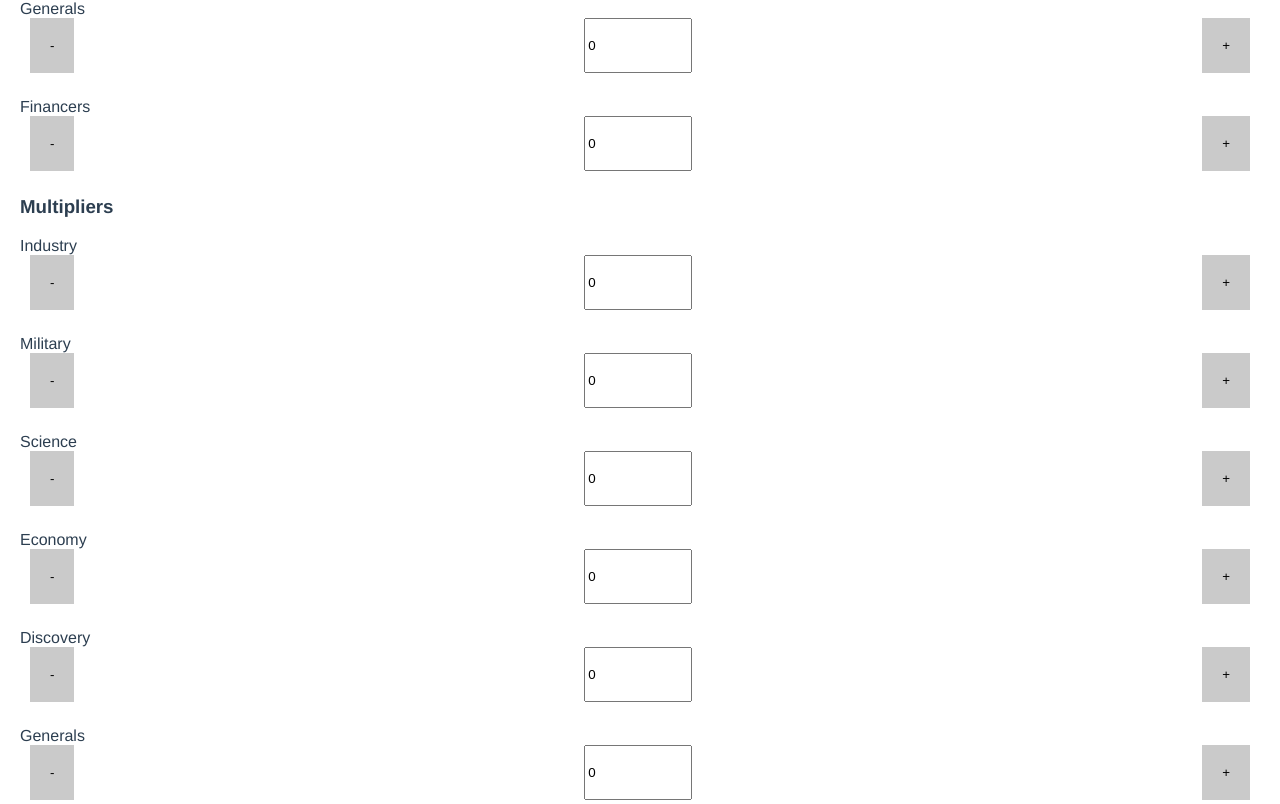
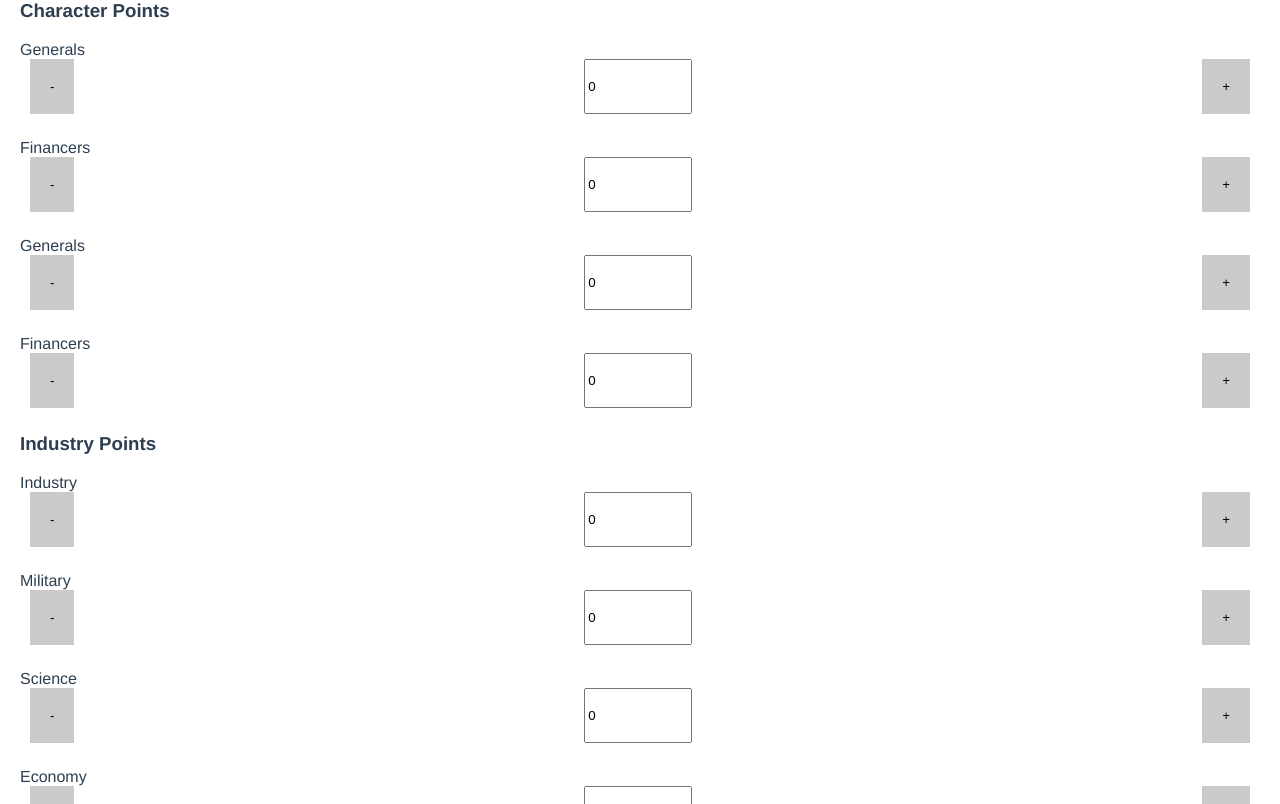
Before and after one commit to Zigelzi/board-companion, a Vue app: page / in a window 1280 px wide. Shown: the part 556-1360 px from the top of the page. Built offline with nearby package versions, Linux system fonts and the light colour scheme.

Commit message:
Modify ScoreInput component to be more general. Update multipliers and points to their own objects

```diff
--- a/src/components/ScoreCalculator.vue
+++ b/src/components/ScoreCalculator.vue
@@ -4,22 +4,43 @@
       <h2>Player Score</h2>
       <div id="score-form">
         <div class="points-container">
-          <h3>Points</h3>
+          <h3>Gross Points</h3>
           <v-score-input
-            v-for="(field, name, index) in score.points"
-            :key="`points-${index}`"
-            :field="field"
-            @scoreUpdated="updateScore"
+            :label="score.victoryPoints.name"
+            :value="score.victoryPoints.points"
+            key="victory-points"
+            @valueUpdated="updateScore"
           />
         </div>
-        <div class="multiplier-container">
-          <h3>Multipliers</h3>
+        <div class="character-point-container">
+          <h3>Character Points</h3>
           <v-score-input
-            v-for="(field, name, index) in score.multipliers"
-            :key="`multiplier-${index}`"
-            :field="field"
-            @scoreUpdated="updateScore"
+            v-for="(character, name, index) in score.characterPoints"
+            :key="`characterPoints-${index}`"
+            :label="character.name"
+            :value="character.points"
+            @valueUpdated="updateScore"
           />
+          <v-score-input
+            v-for="(character, name, index) in score.characterPoints"
+            :key="`characterMultipliers-${index}`"
+            :label="character.name"
+            :value="character.multiplier"
+            @valueUpdated="updateScore"
+          />
+        </div>
+        <div class="industry-point-container">
+          <h3>Industry Points</h3>
+          <div
+            v-for="(industry, name, index) in score.industryPoints"
+            :key="`industry-${index}`"
+          >
+            <v-score-input
+              :label="industry.name"
+              @valueUpdated="updateScore"
+              :value="industry.points"
+            />
+          </div>
         </div>
       </div>
     </div>
@@ -35,71 +56,73 @@ export default {
     return {
       score: {
         total: 0,
-        points: {
-          victory: {
-            name: "Victory Points",
-            value: 0
-          },
+        victoryPoints: {
+          name: "Victory Points",
+          points: 0
+        },
+        characterPoints: {
           generals: {
             name: "Generals",
-            value: 0
+            multiplier: 0,
+            points: 0
           },
           financers: {
             name: "Financers",
-            value: 0
+            multiplier: 0,
+            points: 0
           }
         },
-        multipliers: {
+        industryPoints: {
           industry: {
             name: "Industry",
-            value: 0
+            multiplier: 0,
+            points: 0
           },
           military: {
             name: "Military",
-            value: 0
+            multiplier: 0,
+            points: 0
           },
           science: {
             name: "Science",
-            value: 0
+            multiplier: 0,
+            points: 0
           },
           economy: {
             name: "Economy",
-            value: 0
+            multiplier: 0,
+            points: 0
           },
           discovery: {
             name: "Discovery",
-            value: 0
-          },
+            multiplier: 0,
+            points: 0
+          }
+        },
+        characterMultipliers: {
           generals: {
             name: "Generals",
-            value: 0
+            points: 0
           },
           financers: {
             name: "Financers",
-            value: 0
+            points: 0
           }
         }
       }
     };
   },
   methods: {
-    updateScore() {
+    updateScore(updatedField) {
       // Calculate VP scores
       this.calculateVictorypoints();
+      console.log("Parent:" + updatedField);
       // Calculate General Scores
       // Calculate Financer scores
     },
     calculateVictorypoints() {
-      const iterateObject = obj => {
-        console.log(obj);
-        Object.keys(obj).forEach(key => {
-          console.log(`Key: ${key} - Value: ${obj[key]}`);
-          if (typeof obj[key] === "object") {
-            iterateObject(obj[key]);
-          }
-        });
-      };
-      iterateObject(this.score.categories);
+      const numberOfMultipliers = Object.keys(this.score.industryPoints).length;
+      console.log(numberOfMultipliers);
     }
   }
 };
--- a/src/components/ScoreInput.vue
+++ b/src/components/ScoreInput.vue
@@ -1,22 +1,19 @@
 <template>
   <div>
     <div class="score-input-container">
-      <label class="score-input-label" :for="field.name">{{
-        field.name
-      }}</label>
+      <label class="score-input-label" :for="label">{{ label }}</label>
       <div class="score-button-container">
-        <button class="btn-counter" @click="decrement">
+        <button class="btn-counter" @click="updateField('decrement')">
           -
         </button>
-
         <input
           type="number"
           class="score-input"
-          :name="field.name"
-          :id="field.name"
-          v-model="field.value"
+          :name="label"
+          :id="label"
+          v-model="value"
         />
-        <button class="btn-counter" @click="increment">+</button>
+        <button class="btn-counter" @click="updateField('increment')">+</button>
       </div>
     </div>
   </div>
@@ -24,17 +21,19 @@
 <script>
 export default {
   props: {
-    field: Object
+    label: String,
+    value: Number
   },
   methods: {
-    increment() {
-      this.field.value++;
-      this.$emit("scoreUpdated", this.field.value);
-    },
-    decrement() {
-      if (this.field.value > 0) {
-        this.field.value--;
-        this.$emit("scoreUpdated", this.field.value);
+    updateField(updateDirection) {
+      console.log(updateDirection);
+      if (updateDirection === "increment") {
+        this.$emit("valueUpdated", "incremented");
+      }
+      if (updateDirection === "decrement") {
+        if (this.value > 0) {
+          this.$emit("valueUpdated", "decremented");
+        }
       }
     }
   }
```
